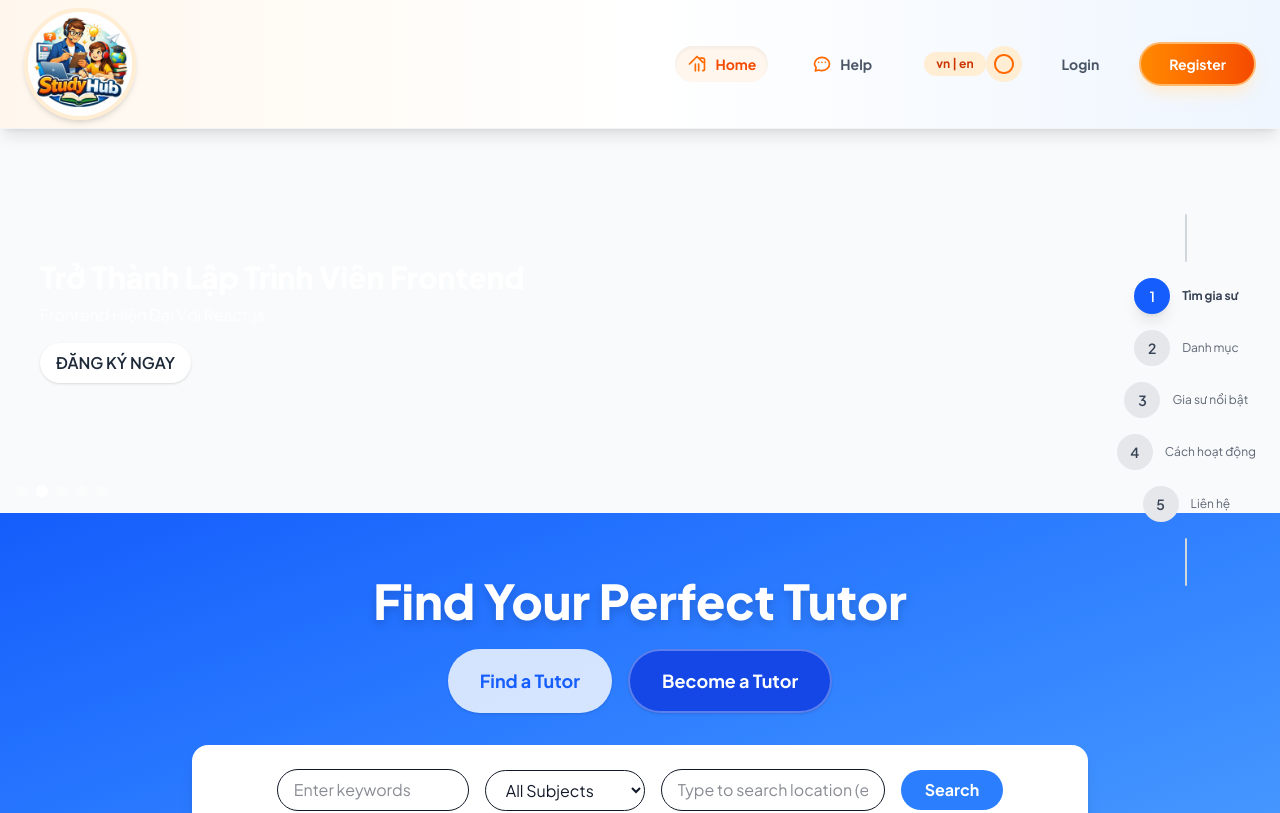
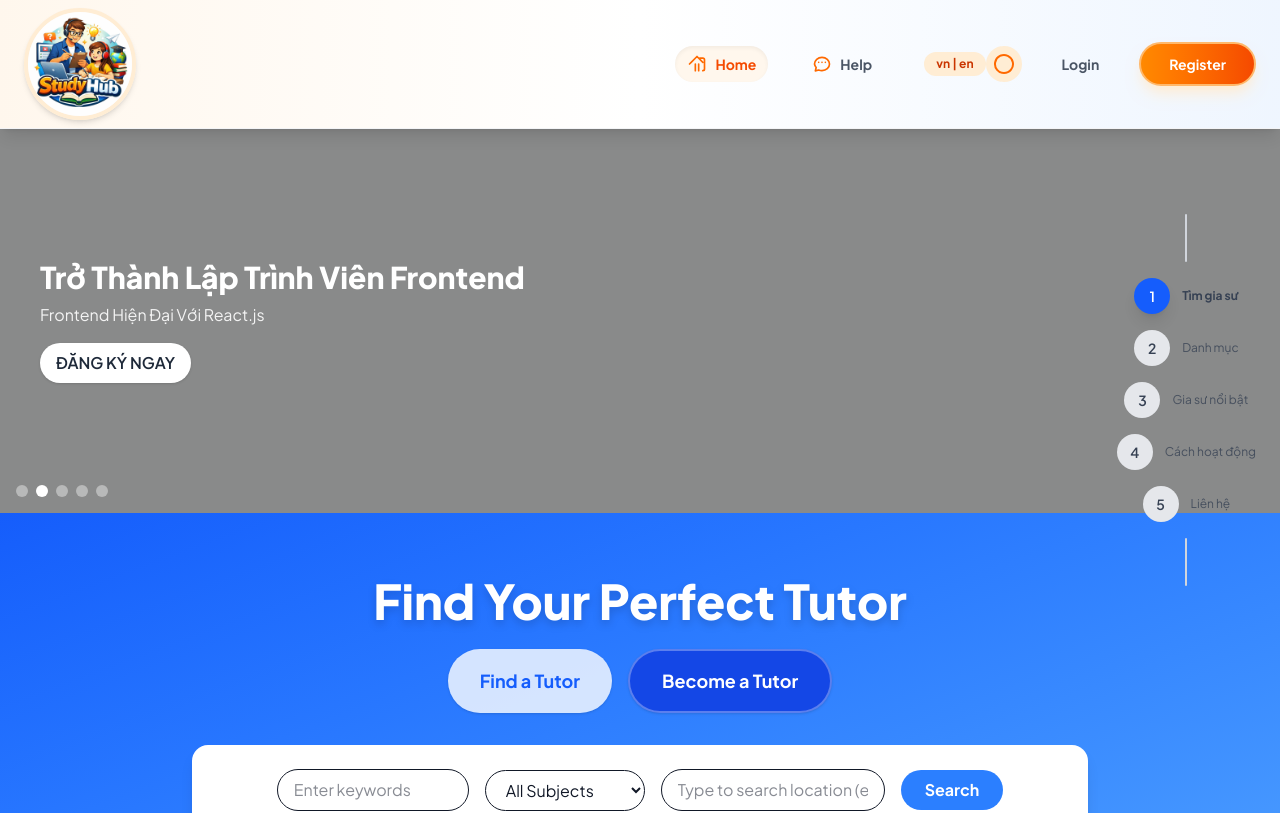
Before and after one commit to ducccc386/EXE, a React (Vite) app in the folder studyhub-frontend/: page / in a window 1280 px wide. Shown: the top 813 px of the page. Built offline with nearby package versions, Linux system fonts and the light colour scheme.

Commit message:
UI: Slider - add dark overlay and force white text for better contrast

```diff
--- a/studyhub-frontend/src/components/Slider.jsx
+++ b/studyhub-frontend/src/components/Slider.jsx
@@ -64,9 +64,9 @@ export default function Slider({ className = "" }) {
             >
               <div className="w-full h-full">
                 <div className="absolute inset-0 bg-center bg-cover" style={{ backgroundImage: `url(${s.image})` }} />
-                <div className={`absolute inset-0 ${s.bg !== 'bg-white' ? s.bg.replace('bg-gradient-to-r ', '') : ''} opacity-60`} />
+                <div className="absolute inset-0 bg-black/45" />
                 <div className="relative z-10 max-w-7xl mx-auto h-full flex items-center p-6 md:p-10">
-                  <div className={`flex-1 ${s.bg === 'bg-white' ? 'text-gray-900' : 'text-white'}`}>
+                  <div className="flex-1 text-white">
                     <h2 className="text-xl md:text-2xl lg:text-3xl font-extrabold">{s.title}</h2>
                     <p className="mt-2 text-sm md:text-base opacity-90">{s.subtitle}</p>
                     <button className="mt-4 inline-block bg-white text-gray-800 font-semibold px-4 py-2 rounded-full shadow">{s.cta}</button>
```
